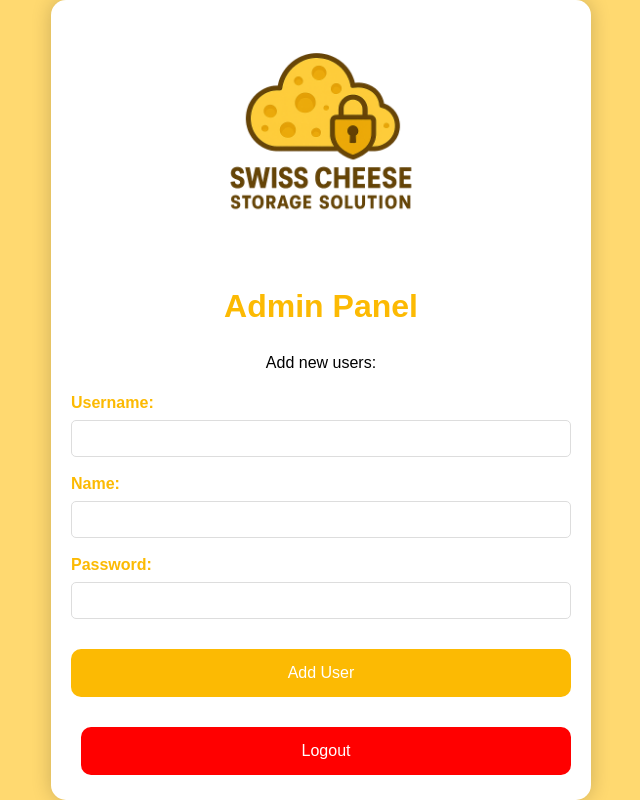
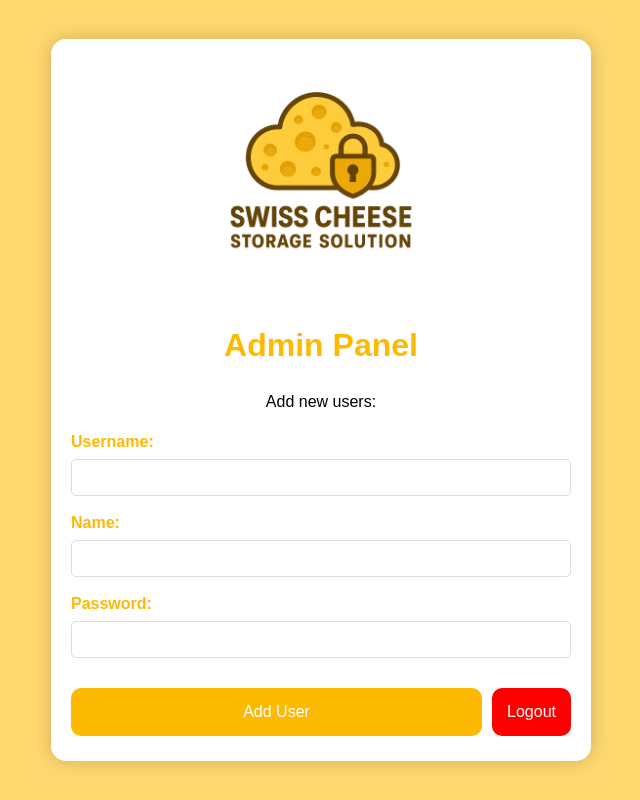
Before and after one commit to ShanksCS/Swiss-Cheese-Cloud-Storage-Solution, a PHP site: page /admin.php in a window 1280 px wide. Shown: the whole page, without its empty margins (319-959 px from the left). Run offline with PHP 8.4, Linux system fonts and the light colour scheme; the visitor is signed in with stand-in values (Sample User, id 1).

Commit message:
Update admin.php

```diff
--- a/Website-Files/admin.php
+++ b/Website-Files/admin.php
@@ -40,11 +40,14 @@
             <label>Password:</label>
             <input type="text" name="new_password" required>
 
-            <button type="submit">Add User</button>
+            <div class="wrap">
+        <button type="submit">Add User</button>
+    </form>
+    <form action="logout.php" method="POST" style="margin-left: 10px;">
+        <button type="submit" style="background-color: red; color: white;">Logout</button>
+    </form>
+</div>
         </form>
-		<form action="logout.php" method="POST" style="margin-left: 10px;">
-			<button type="submit" style="background-color: red; color: white;">Logout</button>
-    </form>
     </div>
 </body>
 </html>
```
